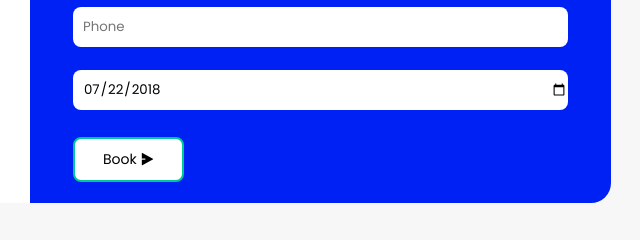
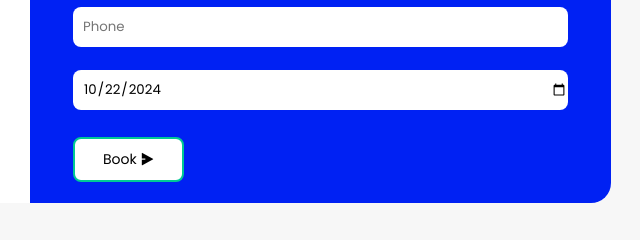
Before and after one commit to fahim6855/hopital, a plain HTML site: page index.html in a window 1280 px wide. Shown: the part 3361-3601 px from the top of the page, 567-1207 px from the left. Drawn offline with nearby package versions, Linux system fonts and the light colour scheme.

Commit message:
Update index.html

```diff
--- a/index.html
+++ b/index.html
@@ -140,7 +140,7 @@
                 <input type="text" placeholder="Name" class="input-field">
                 <input type="email" placeholder="Email" class="input-field">
                 <input type="tel" placeholder="Phone" class="input-field">
-                <input type="date" value="2018-07-22" class="input-field">
+                <input type="date" value="2024-10-22" class="input-field">
 
 
                 <div class="submit-btn">
```
